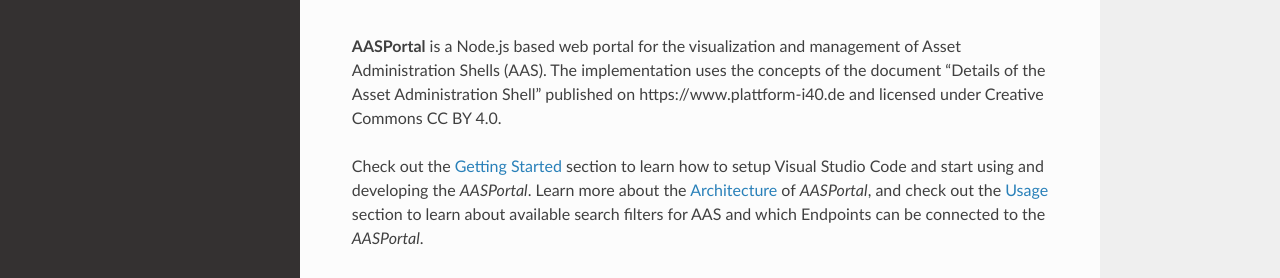
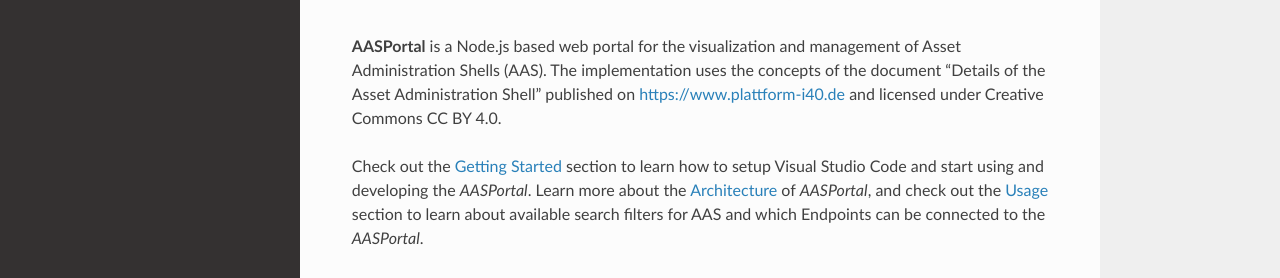
Before and after one commit to FraunhoferIOSB/AASPortal, a Sphinx documentation site: the page built from docs/source/index.md, in a window 1280 px wide and 1175 px high. Shown: the part 615-893 px from the top of the window. Built offline with Sphinx 7.4.7 and the Read the Docs theme 2.0.0, drawn with Linux system fonts in a browser that asks for light colours; part of the change alters nothing that is shown.

```diff
--- a/docs/source/index.md
+++ b/docs/source/index.md
@@ -1,7 +1,7 @@
 # AASPortal
 ![AASPortal Logo <](./images/AASPortal_mid.png "AASPortal Logo")
 
-**AASPortal** is a Node.js based web portal for the visualization and management of Asset Administration Shells (AAS). The implementation uses the concepts of the document "Details of the Asset Administration Shell" published on https://www.plattform-i40.de and licensed under Creative Commons CC BY 4.0.
+**AASPortal** is a Node.js based web portal for the visualization and management of Asset Administration Shells (AAS). The implementation uses the concepts of the document "Details of the Asset Administration Shell" published on [https://www.plattform-i40.de](https://www.plattform-i40.de) and licensed under Creative Commons CC BY 4.0.
 
 Check out the [Getting Started](gettingstarted.md) section to learn how to setup Visual Studio Code and start using and developing the *AASPortal*. Learn more about the [Architecture](architecture.md) of *AASPortal*, and check out the [Usage](usage.md) section to learn about available search filters for AAS and which Endpoints can be connected to the *AASPortal*.
 
```
